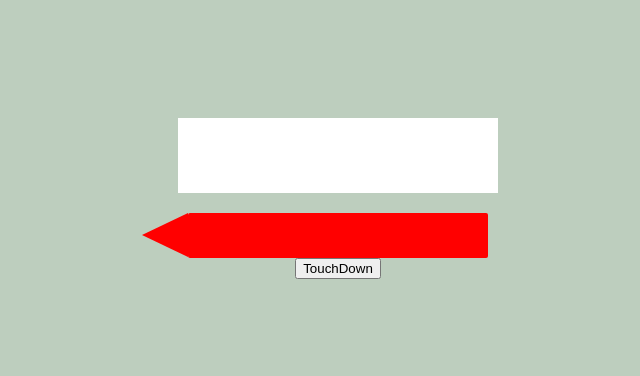
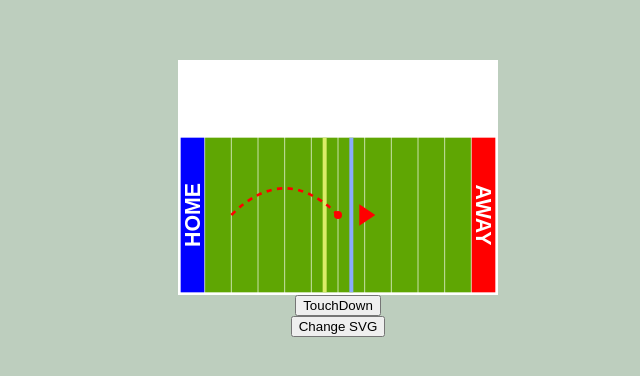
Before and after one commit to maac4422/gsap-demo, a React (Create React App) app: page / in a window 1280 px wide. Shown: the part 202-578 px from the top of the page, without its empty margins (302-942 px from the left). Built offline with nearby package versions, Linux system fonts and the light colour scheme.

Commit message:
Stadium svg

```diff
--- a/package.json
+++ b/package.json
@@ -3,6 +3,7 @@
   "version": "0.1.0",
   "private": true,
   "dependencies": {
+    "@material-ui/core": "^4.11.4",
     "@testing-library/jest-dom": "^5.11.4",
     "@testing-library/react": "^11.1.0",
     "@testing-library/user-event": "^12.1.10",
--- a/src/App.css
+++ b/src/App.css
@@ -100,7 +100,7 @@
 
 .talkbubble {
   margin-top: 20px;
-  width: 300px;
+  width: 0%;
   height: 45px;
   background: red;
   position: relative;
@@ -118,4 +118,18 @@
   border-top: 22px solid transparent;
   border-right: 46px solid red;
   border-bottom: 22px solid transparent;
+  display: none;
 }
+
+body {
+  background: #404040;
+}
+
+.field__competitor-name {
+  dominant-baseline: middle;
+  fill: #fff;
+  font-family: Arial;
+  font-weight: bold;
+  font-size: 8px;
+  text-anchor: middle;
+}
--- a/src/App.js
+++ b/src/App.js
@@ -2,6 +2,8 @@ import React, {useEffect, useRef, useState} from 'react'
 import './App.css';
 import { gsap, Power3} from 'gsap';
 import { CustomEase } from "gsap/CustomEase";
+import {ReactComponent as YourSvg} from './test-tube-svgrepo-com.svg'
+import { SvgIcon } from '@material-ui/core';
 
 
 function App() {
@@ -14,6 +16,8 @@ function App() {
   let actionMatchRed = useRef(null)
   let actionMatchGray = useRef(null)
   let textEvent = useRef(null)
+  let arrowRoot = useRef(null)
+  let svgImage = useRef(null)
 
   gsap.registerPlugin(CustomEase);
 
@@ -43,6 +47,11 @@ function App() {
   const actionMatchEvent = () => {
     CustomEase.create("custom", "M0,0 C0.048,0.382 0.192,1.499 0.5,1.5 0.85,1.5 1,0 1,0 ");
     //TweenMax.to(actionMatchEventContainer ,{duration: 4 ,backgroundColor: "#6b5b95", ease: Power3.easeOut})
+
+
+    //Animacion de div
+
+    /*
     gsap.to(actionMatchBlue ,{duration: 1 ,width: "100%", ease: "custom",
       onComplete: function(){
         setTextNotification("TOUCH DOWN !!!!!")
@@ -56,9 +65,18 @@ function App() {
         setTextNotification("BUCCARESS")
       }
     })
+*/
+
+    gsap.to(arrowRoot ,{duration: 5 ,width: "100%", ease: "custom", delay: 0})
+    //gsap.to(".talkbubble:before" ,{duration: 1 ,backgroundColor: "#6b5b95" , ease: "custom", delay: 0})
 
 
 
+  }
+
+  const changeSVG = () => {
+
+    gsap.to(svgImage ,{duration: 2 ,fill: "rgb(255,0,255)", ease: "custom", delay: 0})
   }
 
 
@@ -85,22 +103,47 @@ function App() {
             <p className="team-name" ref={el=> textEvent = el}>
               {textNotification}
             </p>
-            <div className="event-color blue" ref={el => actionMatchBlue = el}></div>
-            <div className="event-color gray" ref={el => actionMatchGray = el}></div>
-            <div className="event-color red" ref={el => actionMatchRed = el}></div>
+            <div  id="talkbubble" className="talkbubble" ref={el => arrowRoot = el}></div>
           </div>
 
           <div className="content-colors-left">
 
           </div>
 
+
+          <svg class="field" viewBox="0 0 120 60">
+
+  <rect class="field__grass" x="0" y="0" width="120" height="60" fill="#5FA603"/>
+  <g class="field__competitor field__competitor--home">
+    <rect class="field__competitor-space" x="0" y="0" width="10" height="60" fill="blue" />
+    <text class="field__competitor-name" x="6" y="30" transform="rotate(-90,6,30)">HOME</text>
+  </g>
+  <g class="field__competitor field__competitor--away">
+    <rect class="field__competitor-space" x="110" y="0" width="10" height="60" fill="red" />
+    <text class="field__competitor-name" x="114" y="30" transform="rotate(90,114,30)">AWAY</text>
+  </g>
+  <rect class="field-border" x="0" y="0" width="120" height="60" fill="none" stroke="#FFF" stroke-width="2"/>
+  <path class="field-lines" d="M10 0 V60 M20 0 V60 M30 0 V60 M40 0 V60 M50 0 V60 M60 0 V60 M70 0 V60 M80 0 V60 M90 0 V60 M100 0 V60 M110 0 V60" stroke="#fff" stroke-width="0.25" />
+
+  <line class="anim-line-1" x1="55" y1="1" x2="55" y2="59" stroke="#DBED67" stroke-width="1.5"/>
+  <line class="anim-line-2" x1="65" y1="1" x2="65" y2="59" stroke="#8AAAFD" stroke-width="1.5"/>
+  <path class="anim-curve" d="M 20 30 Q 40 10 60 30" stroke="red" stroke-dasharray="2 2" fill="transparent"/>
+  <circle class="anim-dot" cx="60" cy="30" r="1.5" fill="red" />
+  <polygon classes="anim-arrow" points="68,26 74,30 68,34" fill="red" />
+</svg>
         </div>
 
-        <div className="talkbubble">
-        </div>
+
+
+
+
 
         <button onClick={actionMatchEvent}>
           TouchDown
+        </button>
+
+        <button onClick={changeSVG}>
+          Change SVG
         </button>
       </header>
     </div>
```
Also changed, not shown: src/test-tube-svgrepo-com.svg (added), 1 other file (tests, documents, lock files or other folders).
